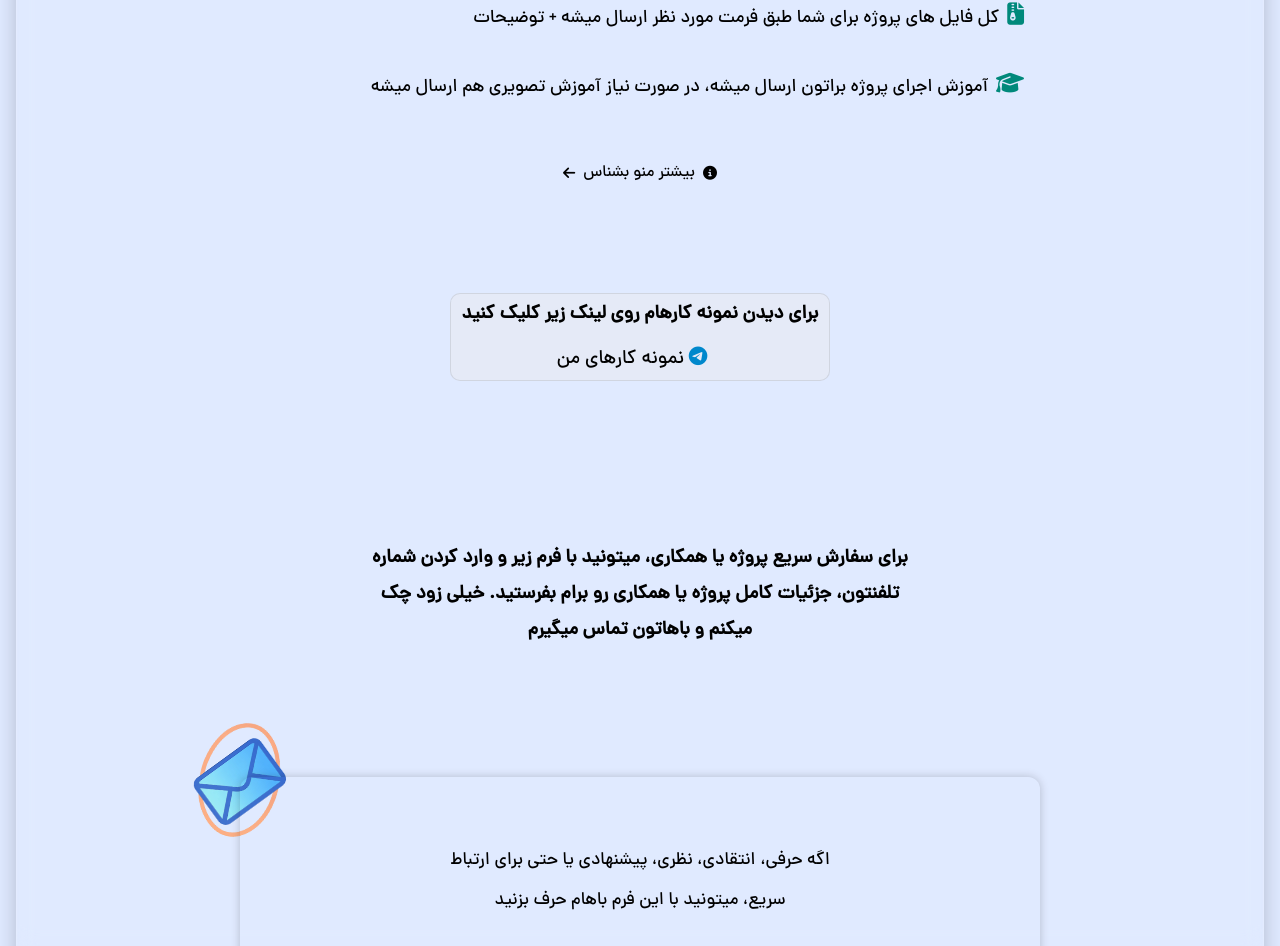
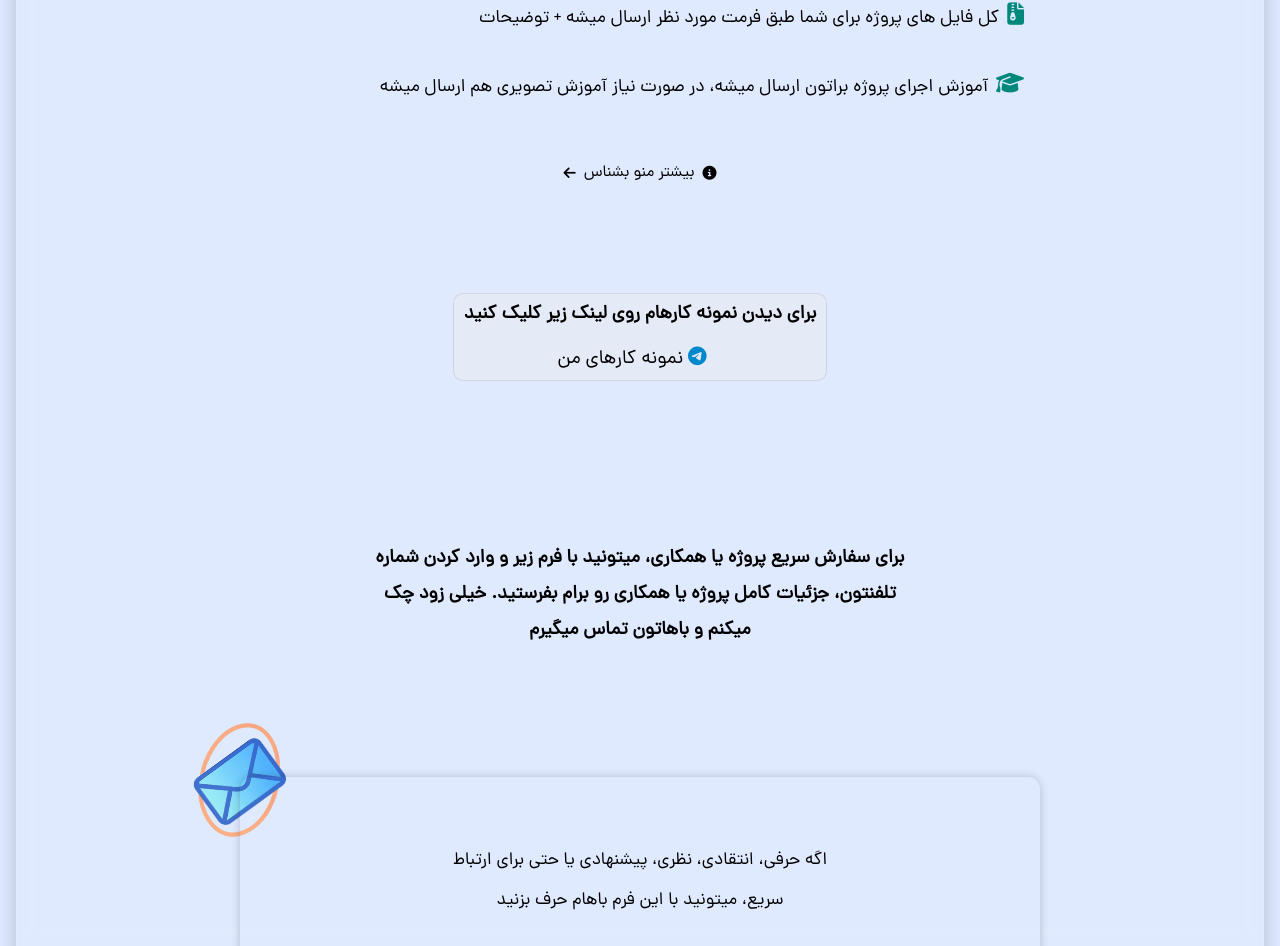
Before and after one commit to homow/homow.ir, a plain HTML site: page index.html in a window 1280 px wide. Shown: the part 3029-3975 px from the top of the page. Drawn offline with Linux system fonts and the light colour scheme.

Commit message:
update and add regular, bold font

```diff
--- a/asset/fonts/dana/Style/font-face__dana.css
+++ b/asset/fonts/dana/Style/font-face__dana.css
@@ -1,3 +1,12 @@
+@font-face {
+    font-display: swap;
+    font-family: 'dana regular';
+    font-style: normal;
+    font-weight: 400;
+    src: local('dana regular'), local('dana-regular'),
+    url('/asset/fonts/dana/dana regular.woff') format('woff'),
+    url('/asset/fonts/dana/dana regular.ttf') format('truetype');
+}
 @font-face {
     font-display: swap;
     font-family: 'dana medium';
```
Also changed, not shown: asset/fonts/dana/dana regular.ttf (added), asset/fonts/dana/dana regular.woff (added), css/variables.min.css.
